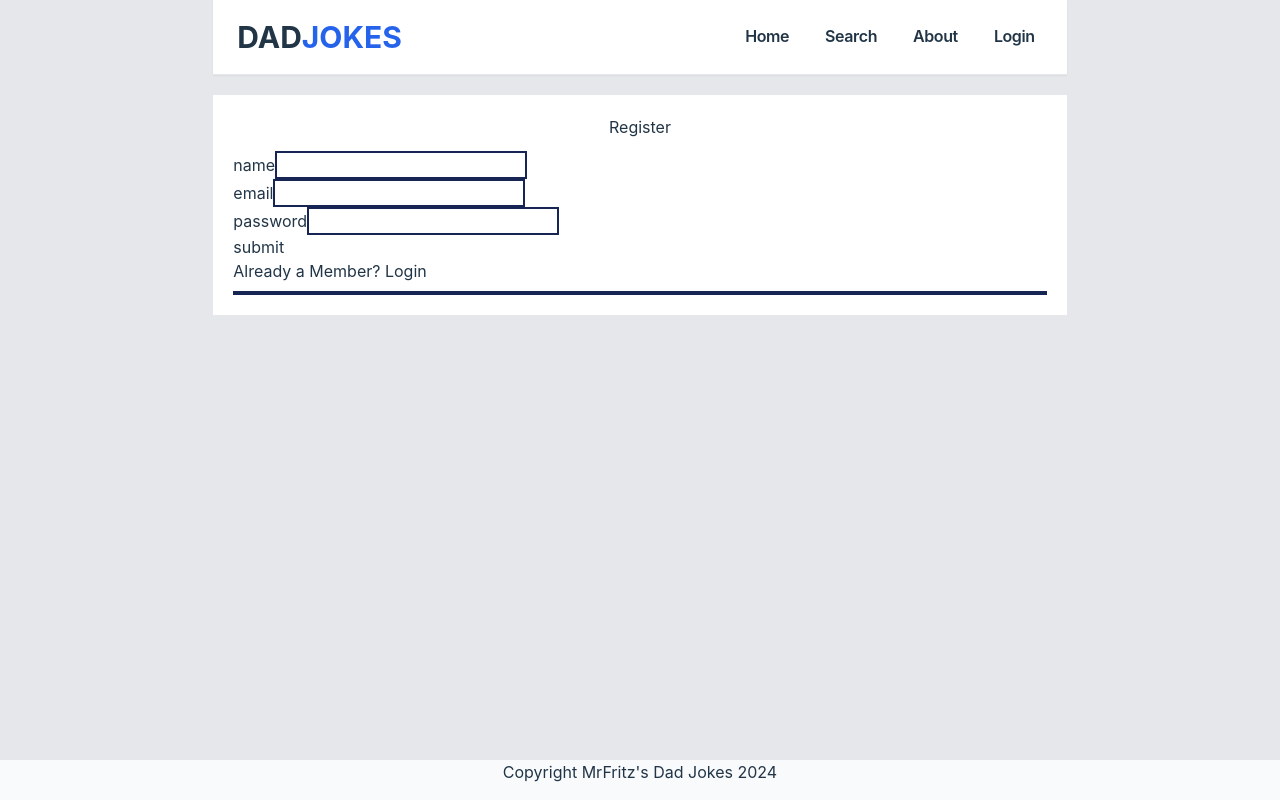
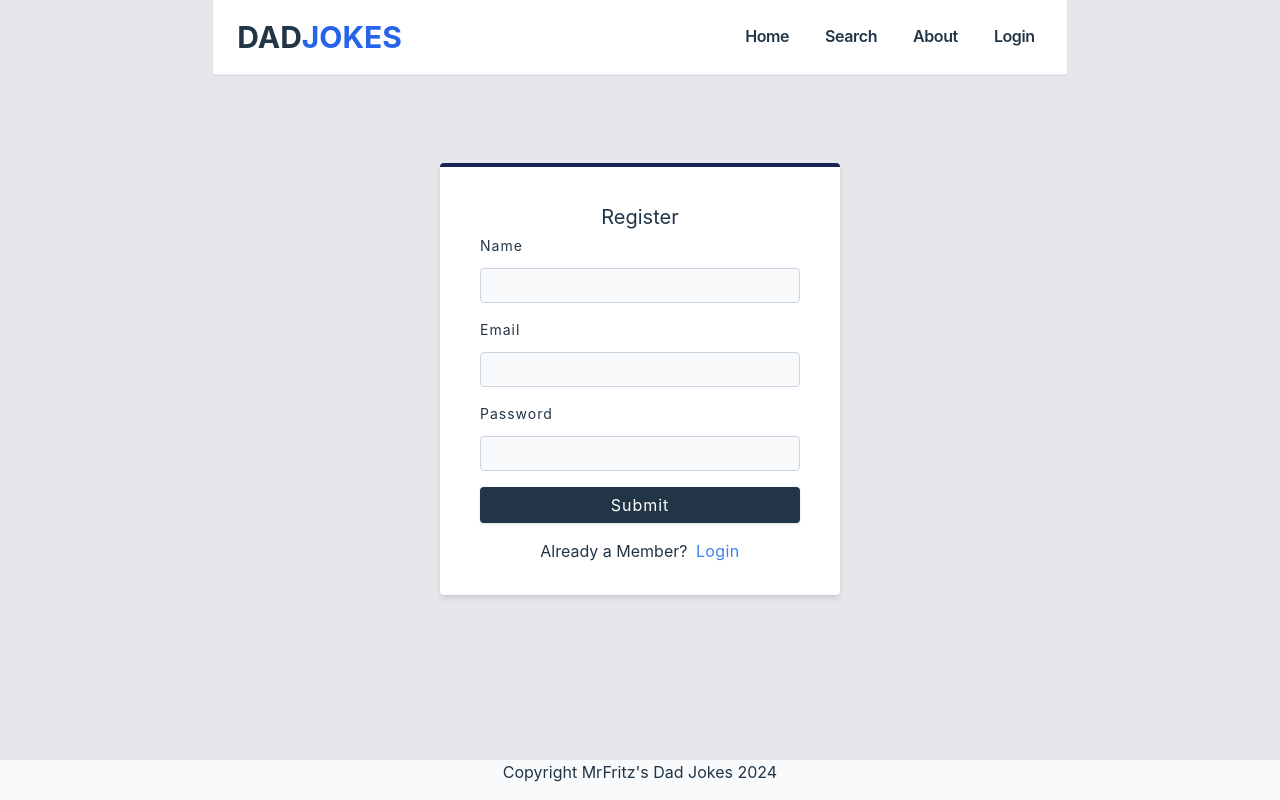
Before and after one commit to mrfritzg/dadjokes, a React (Vite) app in the folder client/: page /Register in a window 1280 px wide. Built offline with nearby package versions, Linux system fonts and the light colour scheme.

Commit message:
modified validation and added toastify alerts

```diff
--- a/client/src/App.jsx
+++ b/client/src/App.jsx
@@ -9,6 +9,9 @@ import {
   Register,
   Login,
 } from "./pages";
+
+// Register form sumbit action
+import { action as registerAction } from "./pages/Register";
 
 const router = createBrowserRouter([
   {
@@ -35,6 +38,7 @@ const router = createBrowserRouter([
       {
         path: "Register",
         element: <Register />,
+        action: registerAction,
       },
       {
         path: "Login",
--- a/client/src/index.css
+++ b/client/src/index.css
@@ -9,11 +9,64 @@
 
   color: #213547;
   /* background-color: #ffffff; */
+  --default-blue: #213547;
+  --btn-hover-blue: #2563eb;
+
+  /* colors */
+  --primary-50: #e0fcff;
+  --primary-100: #bef8fd;
+  --primary-200: #87eaf2;
+  --primary-300: #54d1db;
+  --primary-400: #38bec9;
+  --primary-500: #2cb1bc;
+  --primary-600: #14919b;
+  --primary-700: #0e7c86;
+  --primary-800: #0a6c74;
+  --primary-900: #044e54;
+
+  /* grey */
+  --grey-50: #f8fafc;
+  --grey-100: #f1f5f9;
+  --grey-200: #e2e8f0;
+  --grey-300: #cbd5e1;
+  --grey-400: #94a3b8;
+  --grey-500: #64748b;
+  --grey-600: #475569;
+  --grey-700: #334155;
+  --grey-800: #1e293b;
+  --grey-900: #0f172a;
+  /* rest of the colors */
+  --black: #222;
+  --white: #fff;
+  --red-light: #f8d7da;
+  --red-dark: #842029;
+  --green-light: #d1e7dd;
+  --green-dark: #0f5132;
 
   font-synthesis: none;
   text-rendering: optimizeLegibility;
   -webkit-font-smoothing: antialiased;
   -moz-osx-font-smoothing: grayscale;
+
+  --background-color: var(--grey-50);
+  --text-color: var(--grey-900);
+  --background-secondary-color: var(--white);
+  --text-secondary-color: var(--grey-500);
+
+  --fixed-width: 400px;
+  --border-radius: 0.25rem;
+
+  /* box shadow*/
+  --shadow-1: 0 1px 3px 0 rgba(0, 0, 0, 0.1), 0 1px 2px 0 rgba(0, 0, 0, 0.06);
+  --shadow-2: 0 4px 6px -1px rgba(0, 0, 0, 0.1),
+    0 2px 4px -1px rgba(0, 0, 0, 0.06);
+  --shadow-3: 0 10px 15px -3px rgba(0, 0, 0, 0.1),
+    0 4px 6px -2px rgba(0, 0, 0, 0.05);
+  --shadow-4: 0 20px 25px -5px rgba(0, 0, 0, 0.1),
+    0 10px 10px -5px rgba(0, 0, 0, 0.04);
+
+  --small-text: 0.875rem;
+  --letter-spacing: 1px;
 }
 
 * {
@@ -35,3 +88,112 @@
   cursor: pointer;
   font-weight: 600;
 }
+
+/* form */
+
+.form {
+  width: 90vw;
+  max-width: var(--fixed-width);
+  background: var(--background-secondary-color);
+  border-radius: var(--border-radius);
+  box-shadow: var(--shadow-2);
+  padding: 2rem 2.5rem;
+  margin: 3rem auto;
+}
+.form-label {
+  display: block;
+  font-size: var(--small-text);
+  margin-bottom: 0.75rem;
+  text-transform: capitalize;
+  letter-spacing: var(--letter-spacing);
+  line-height: 1.5;
+}
+.form-input,
+.form-textarea,
+.form-select {
+  width: 100%;
+  padding: 0.375rem 0.75rem;
+  border-radius: var(--border-radius);
+  background: var(--background-color);
+  border: 1px solid var(--grey-300);
+  color: var(--text-color);
+}
+.form-input,
+.form-select,
+.form-btn {
+  height: 35px;
+}
+.form-row {
+  margin-bottom: 1rem;
+}
+
+.form-textarea {
+  height: 7rem;
+}
+::placeholder {
+  font-family: inherit;
+  color: var(--grey-400);
+}
+.form-alert {
+  color: var(--red-dark);
+  letter-spacing: var(--letter-spacing);
+  text-transform: capitalize;
+}
+
+/* buttons */
+
+.btn {
+  cursor: pointer;
+  color: var(--white);
+  background: var(--default-blue);
+  border: transparent;
+  border-radius: var(--border-radius);
+  letter-spacing: var(--letter-spacing);
+  padding: 0.375rem 0.75rem;
+  box-shadow: var(--shadow-1);
+  transition: var(--transition);
+  text-transform: capitalize;
+  display: inline-block;
+}
+.btn:hover {
+  background: var(--btn-hover-blue);
+  box-shadow: var(--shadow-3);
+}
+.btn-hipster {
+  color: var(--primary-500);
+  background: var(--primary-200);
+}
+.btn-hipster:hover {
+  color: var(--primary-200);
+  background: var(--primary-700);
+}
+.btn-block {
+  width: 100%;
+}
+button:disabled {
+  cursor: wait;
+}
+.danger-btn {
+  color: var(--red-dark);
+  background: var(--red-light);
+}
+.danger-btn:hover {
+  color: var(--white);
+  background: var(--red-dark);
+}
+/* alerts */
+.alert {
+  padding: 0.375rem 0.75rem;
+  margin-bottom: 1rem;
+  border-color: transparent;
+  border-radius: var(--border-radius);
+}
+
+.alert-danger {
+  color: var(--red-dark);
+  background: var(--red-light);
+}
+.alert-success {
+  color: var(--green-dark);
+  background: var(--green-light);
+}
--- a/client/src/main.jsx
+++ b/client/src/main.jsx
@@ -1,10 +1,13 @@
 import React from "react";
 import ReactDOM from "react-dom/client";
 import App from "./App.jsx";
+import "react-toastify/dist/ReactToastify.css";
+import { ToastContainer } from "react-toastify";
 import "./index.css";
 
 ReactDOM.createRoot(document.getElementById("root")).render(
   <>
     <App />
+    <ToastContainer position="top-center" />
   </>
 );
--- a/client/src/pages/Register.jsx
+++ b/client/src/pages/Register.jsx
@@ -1,24 +1,45 @@
 import { Form, redirect, Link } from "react-router-dom";
 import { FormRow, SubmitBtn } from "../components";
+import { jokesDBFetch } from "../utils/axiosfetchs";
+import { toast } from "react-toastify";
+
+// react router actions for the form data
+export const action = async ({ request }) => {
+  const formData = await request.formData();
+  const data = Object.fromEntries(formData);
+
+  try {
+    await jokesDBFetch.post("/auth/register", data);
+    toast.success("Registration Successful!");
+    return redirect("/login");
+  } catch (error) {
+    toast.error(error?.response?.data?.msg);
+    return error;
+  }
+};
 
 const Register = () => {
   return (
-    <main className="bg-white p-5 md:w-2/3 mx-auto">
-      <section className="grid grid-cols-1 border-b-4 border-blue-950 pb-2 items-center">
-        <Form method="post" className="form">
-          <h1 className="mb-3 text-center">Register</h1>
+    <main className="grid grid-cols-1 p-5  mx-auto items-center">
+      <Form
+        method="post"
+        className="form max-w-md border-t-4 border-solid border-blue-950"
+      >
+        <h1 className="my-1 text-center text-xl">Register</h1>
         <FormRow type="text" name="name" />
         <FormRow type="email" name="email" />
         <FormRow type="password" name="password" />
         <SubmitBtn />
-          <p>
+        <p className="mt-4 text-center leading-6">
           Already a Member?{" "}
-            <Link to="/login" className="member-btn">
+          <Link
+            to="/login"
+            className="member-btn ml-1 tracking-wide text-blue-500"
+          >
             Login
           </Link>
         </p>
       </Form>
-      </section>
     </main>
   );
 };
```
Also changed, not shown: 1 other file (tests, documents, lock files or other folders). Lines whose indentation alone changed are shown as unchanged.
